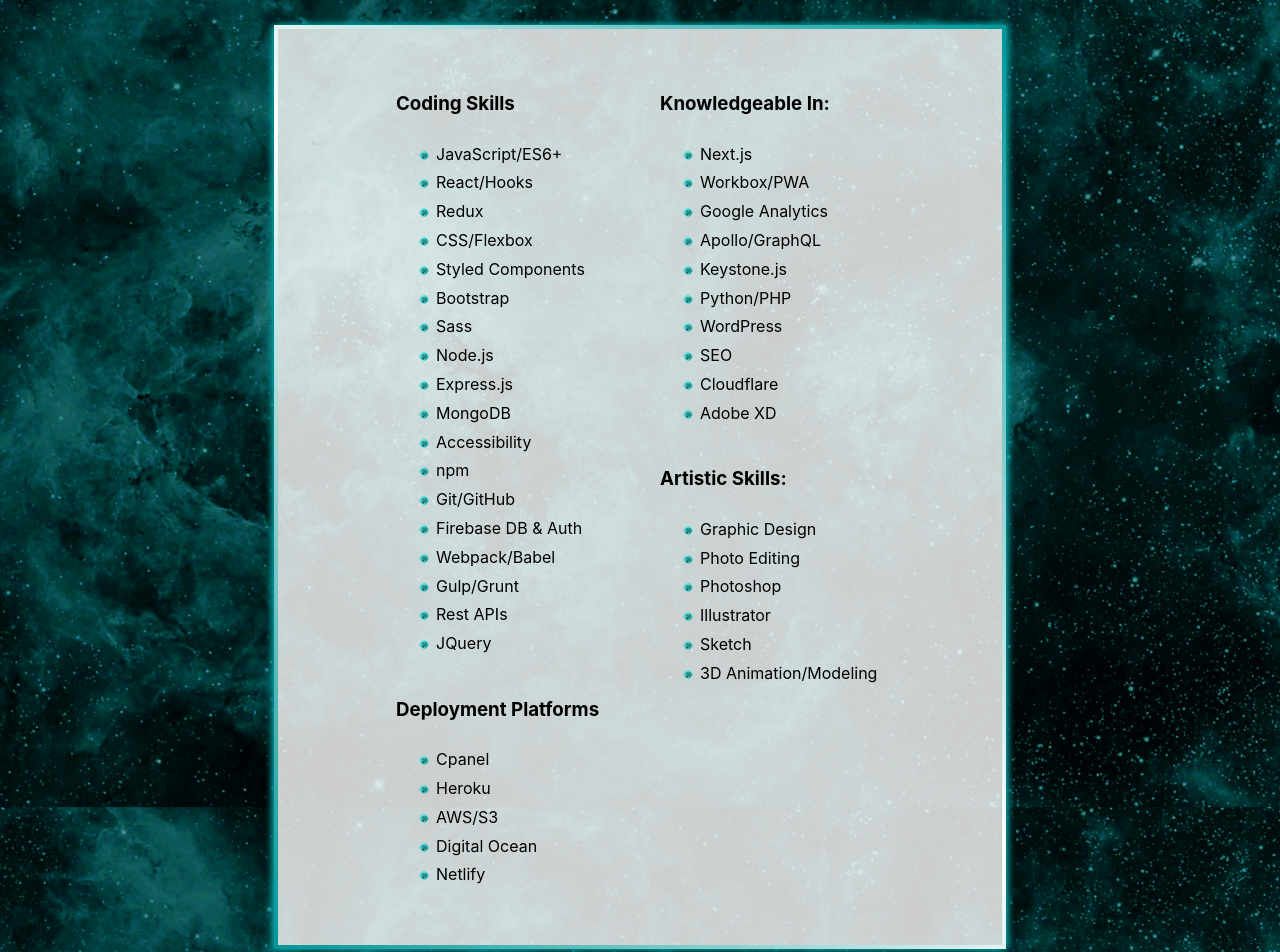
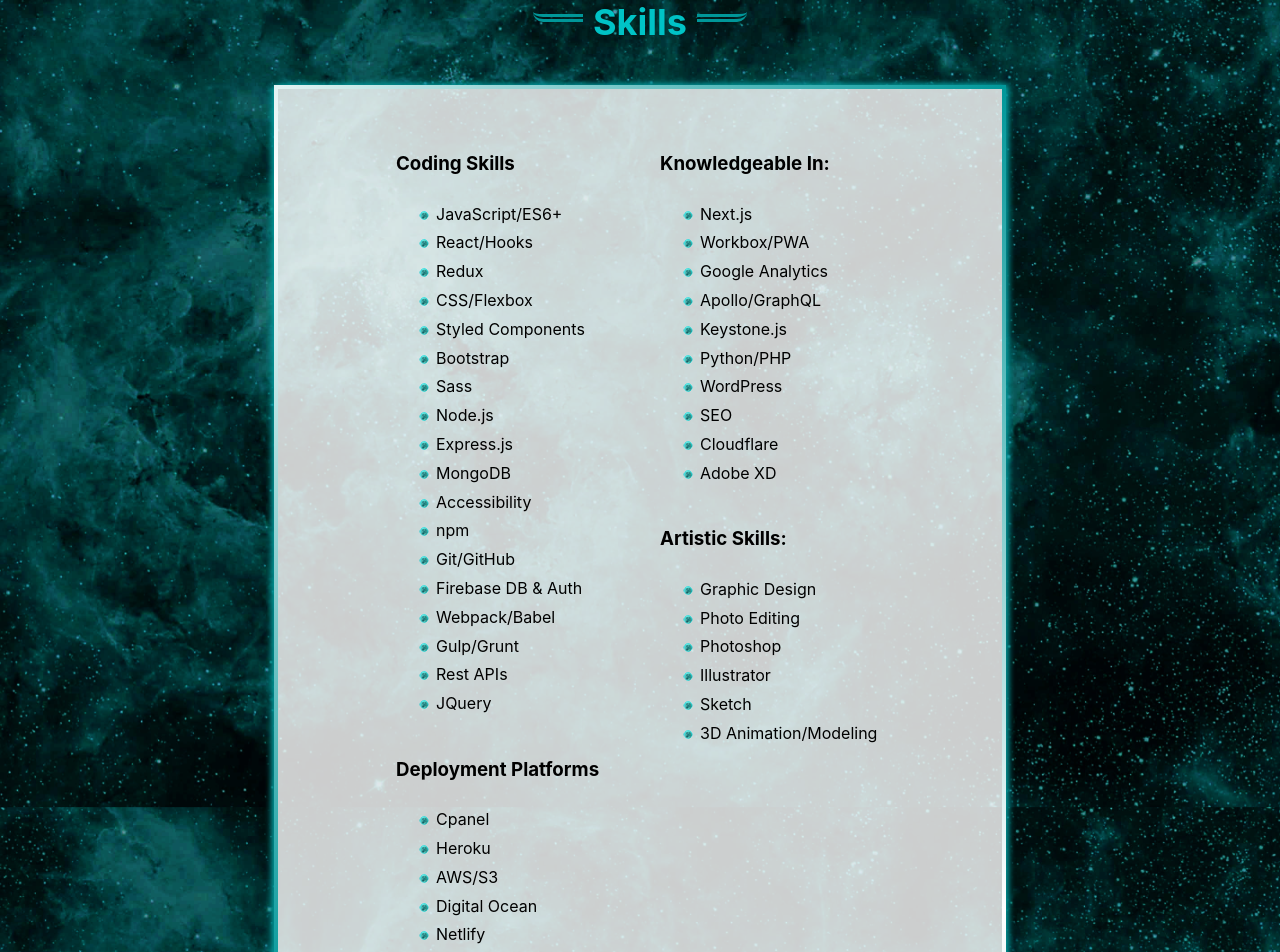
Before and after one commit to mmkepler/mmkepler.com-version4, a React (Vite) app: page /skills in a window 1280 px wide. Shown: the part 140-1092 px from the top of the page. Built offline with nearby package versions, Linux system fonts and the light colour scheme.

Commit message:
fix: margin inconsistencies, title issue, semantic HTML

```diff
--- a/src/components/About.jsx
+++ b/src/components/About.jsx
@@ -9,12 +9,12 @@
 
 export default function About() {
   return (
-    <section id="about"
+    <article id="about"
     name="about">
       <div className="holder">
       <span className="spanleft"></span><h2 className="title" tabIndex="0">About</h2><span className="spanright"></span>
       </div>
-    <div className="section" >
+    <section className="section" >
 
         {/*Main Bio Text Part */}
       <div className="topSpacer">
@@ -125,7 +125,7 @@
       </a>
       </div>
 
-    </div>
     </section>
+    </article>
   )
 }
--- a/src/components/Contact.jsx
+++ b/src/components/Contact.jsx
@@ -52,10 +52,10 @@
     <main id="contact">
       <div className="holder">
         <span className="spanleft"></span>
-          <h2 className="title" tabIndex="0">Projects</h2><span className="spanright">
+          <h2 className="title" tabIndex="0">Contact</h2><span className="spanright">
         </span>
       </div>
-      <section className="section" >
+      <section className="section">
       {showForm &&<form
         id="form"
         onSubmit={(event) => submitForm(event)}
--- a/src/components/Projects.jsx
+++ b/src/components/Projects.jsx
@@ -8,7 +8,7 @@
 
 export default function Projects() {
   return (
-    <main id="projects">
+    <article id="projects">
       <div className="holder">
         <span className="spanleft"></span>
           <h2 className="title" tabIndex="0">Projects</h2><span className="spanright">
@@ -43,7 +43,7 @@
         })}
         </div>
       </section>
-    </main>
+    </article>
   )
 }
 
--- a/src/components/Skills.jsx
+++ b/src/components/Skills.jsx
@@ -9,7 +9,7 @@
 
 export default function Skills() {
   return (
-    <section id="skills">
+    <article id="skills">
       <div className="holder">
         <span className="spanleft"></span><h2 className="title" tabIndex="0">Skills</h2><span className="spanright"></span>
       </div>
@@ -20,7 +20,7 @@
         <div className="columns">
 
           <div className="one">
-            <div>
+            <section>
             <h3 className="skilltTitles">Coding Skills</h3>
             <ul>
               {codingSkills.map(function(el, index){
@@ -29,11 +29,11 @@
                 )
               })}
             </ul>
-          </div>
+          </section>
 
 
 
-          <div>
+          <section>
             <h3 className="skilltTitles">Deployment Platforms</h3>
             <ul>
               {deploymentSkills.map(function(el, index){
@@ -42,13 +42,13 @@
                 )
               })}
             </ul>
-          </div>
+          </section>
 
           </div>
 
           <div className="two">
 
-          <div>
+          <section>
             <h3 className="skilltTitles">Knowledgeable In:</h3>
             <ul>
               {knowledgeableSkills.map(function(el, index){
@@ -57,9 +57,9 @@
                 )
               })}
             </ul>
-          </div>
+          </section>
 
-          <div>
+          <section>
             <h3 className="skilltTitles">Artistic Skills:</h3>
             <ul>
               {artisticSkills.map(function(el, index){
@@ -68,12 +68,12 @@
                 )
               })}
             </ul>
-          </div>
+          </section>
           </div>
         </div>
         </div>
       </div>
      </div>
-    </section>
+    </article>
   )
 }
--- a/src/styles/about.css
+++ b/src/styles/about.css
@@ -1,5 +1,6 @@
 #about {
   margin-top: 100px;
+  margin-bottom: 100px;
 }
 
 .topSpacer {
--- a/src/styles/contact.css
+++ b/src/styles/contact.css
@@ -1,6 +1,6 @@
 #contact {
   margin-top: 100px;
-  margin-bottom: 60px;
+  margin-bottom: 100px;
   font-size: 1.2em;
 }
 
--- a/src/styles/home.css
+++ b/src/styles/home.css
@@ -1,7 +1,7 @@
 #landing {
   width: 60vw;
   height: 100%;
-  margin: 0 auto;
+  margin: 60px auto;
   display: flex;
   flex-direction: column;
   justify-content: center;
--- a/src/styles/projects.css
+++ b/src/styles/projects.css
@@ -1,6 +1,12 @@
+#projects {
+  margin-top: 100px;
+  margin-bottom: 100px;
+}
+
 .divider {
   border-left: 1px dotted #009799;
   border-right: 1px dotted #009799;
+
 }
 
 .projectsTitle {
--- a/src/styles/skills.css
+++ b/src/styles/skills.css
@@ -1,5 +1,7 @@
 #skills {
   width: 100%;
+  margin-top: 100px;
+  margin-bottom: 100px;
 }
 
 .skillsBullet {
```
